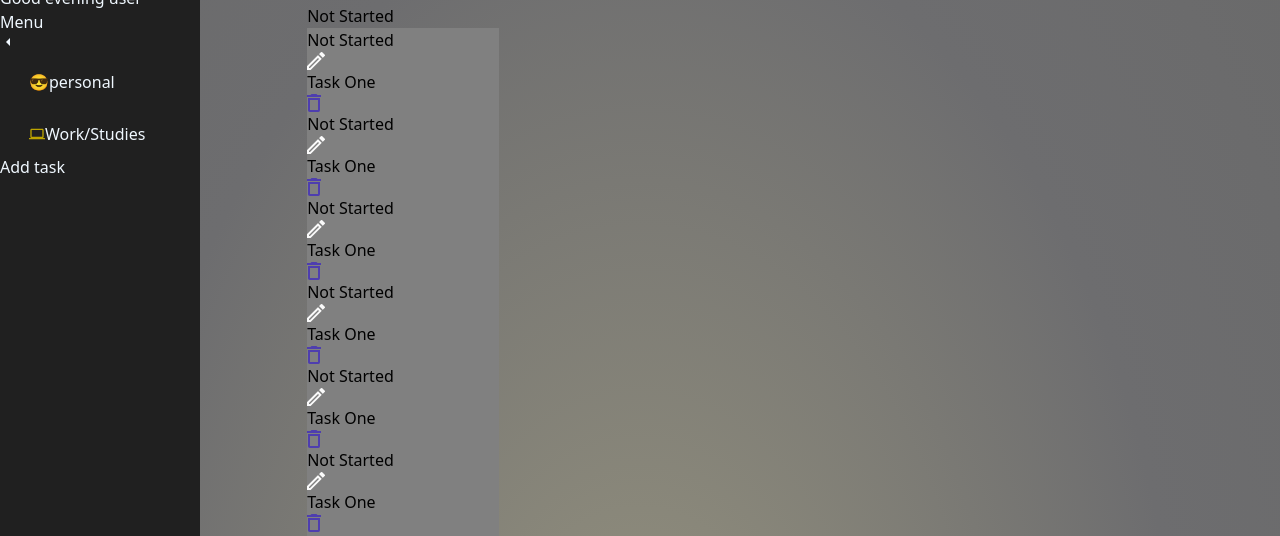
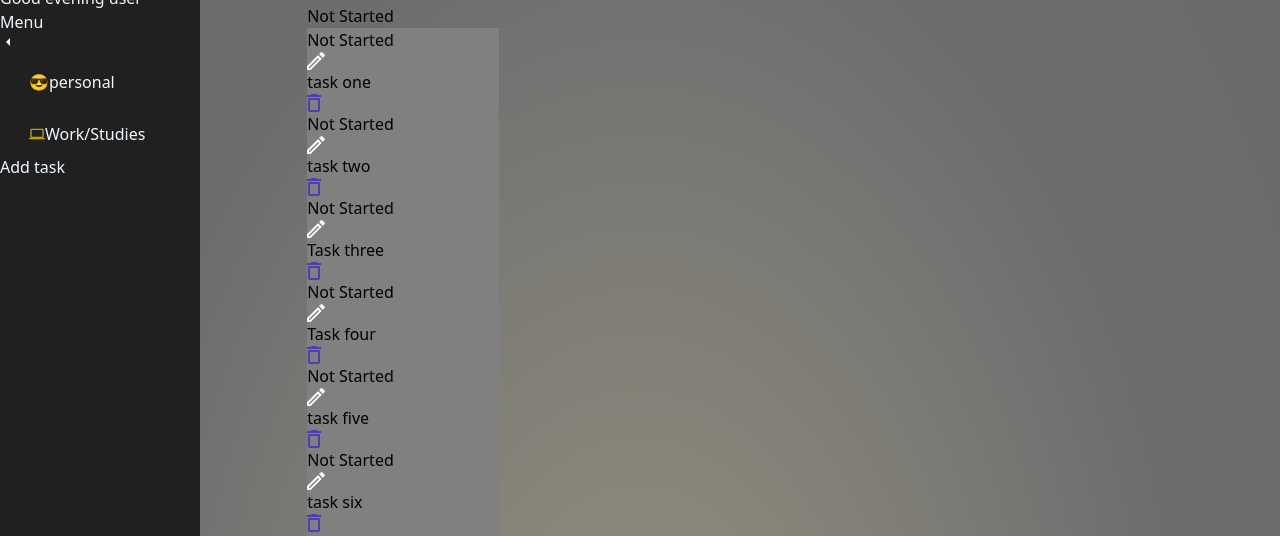
Before and after one commit to DaScOrPiO/crud-app, a Next.js app: page /homepage in a window 1280 px wide. Shown: the part 260-796 px from the top of the page. Built offline with nearby package versions, Linux system fonts and the light colour scheme.

Commit message:
Buggy commit doing this for the greens only

```diff
--- a/src/components/Task.jsx
+++ b/src/components/Task.jsx
@@ -16,7 +16,7 @@ export default function Task({ children, style, edit, deleteTask, status }) {
 
       <div className="mt-4">{children}</div>
 
-      <div className="flex justify-end" onClick={deleteTask}>
+      <div className="flex justify-end mt-2" onClick={deleteTask}>
         <Image src={require("../images/Delete-btn.png")} alt="" quality={100} />
       </div>
     </div>
--- a/src/pages/homepage.js
+++ b/src/pages/homepage.js
@@ -1,6 +1,6 @@
 import Dashboard from "@/components/dashboard";
 import Task from "@/components/Task";
-import { useState, useRef, useLayoutEffect, useEffect } from "react";
+import { useState, useRef, useLayoutEffect, useEffect, createRef } from "react";
 import { RxHamburgerMenu } from "react-icons/rx";
 import { AiOutlineClose } from "react-icons/ai";
 import { delay, motion, AnimatePresence } from "framer-motion";
@@ -12,6 +12,37 @@ export default function Homepage() {
   const [Nav, setNav] = useState(false);
   const ref = useRef();
   const iconRef = useRef();
+  const [Input, setInput] = useState("");
+  const data = [
+    {
+      idx: 1,
+      value: "task one",
+    },
+    {
+      idx: 2,
+      value: "task two",
+    },
+    {
+      idx: 3,
+      value: "Task three",
+    },
+    {
+      idx: 4,
+      value: "Task four",
+    },
+    {
+      idx: 5,
+      value: "task five",
+    },
+    {
+      idx: 6,
+      value: "task six",
+    },
+    {
+      idx: 7,
+      value: "task seven",
+    },
+  ];
 
   const mobileBreakPoint = 767;
   const breakPoint2 = 1023;
@@ -72,6 +103,30 @@ export default function Homepage() {
     return () => document.removeEventListener("mousedown", handleClickOutside);
   };
 
+  const handleChange = (e) => {
+    const { value, name } = e.target;
+    setInput((prev) => {
+      return { ...prev, [name]: value };
+    });
+  };
+
+  const inputRef = data.map(() => createRef())
+  const edit = () => {
+    // if (inputRef.current.classList.contains("no-display")) {
+    //   inputRef.current.classList.remove("no-display");
+    // } else {
+    //   inputRef.current.classList.add("no-display");
+    // }
+
+    inputRef.forEach((el, i) => {
+      if (el.current.classList.contains("no-display")) {
+        el.current.classList.remove("no-display");
+      } else {
+        el.current.classList.add("no-display");
+      }
+    });
+  };
+
   return (
     <div
       className="page-container w-screen flex md:flex-row flex-col"
@@ -106,33 +161,26 @@ export default function Homepage() {
           <div className="flex flex-col mt-4">
             <h2 className="font-bold text-center">Not Started</h2>
             <div className="not-started flex flex-wrap">
-              <Task status="Not Started" style={{ backgroundColor: "gray" }}>
-                Task One
-              </Task>
-
-              <Task status="Not Started" style={{ backgroundColor: "gray" }}>
-                Task One
-              </Task>
-
-              <Task status="Not Started" style={{ backgroundColor: "gray" }}>
-                Task One
-              </Task>
-
-              <Task status="Not Started" style={{ backgroundColor: "gray" }}>
-                Task One
-              </Task>
-
-              <Task status="Not Started" style={{ backgroundColor: "gray" }}>
-                Task One
-              </Task>
-
-              <Task status="Not Started" style={{ backgroundColor: "gray" }}>
-                Task One
-              </Task>
-
-              <Task status="Not Started" style={{ backgroundColor: "gray" }}>
-                Task One
-              </Task>
+              {data.map((el, i) => {
+                return (
+                  <Task
+                    key={el.idx}
+                    status="Not Started"
+                    style={{ backgroundColor: "gray" }}
+                    edit={edit}
+                  >
+                    <p className="text-center">{el.value}</p>
+                    <input
+                      type="text"
+                      className="no-display change-task rounded-lg outline-0 px-2 w-full"
+                      name="Input"
+                      value={Input}
+                      onChange={handleChange}
+                      ref={inputRef[i]}
+                    />
+                  </Task>
+                );
+              })}
             </div>
 
             <h2 className="font-bold text-center">In progress</h2>
```
